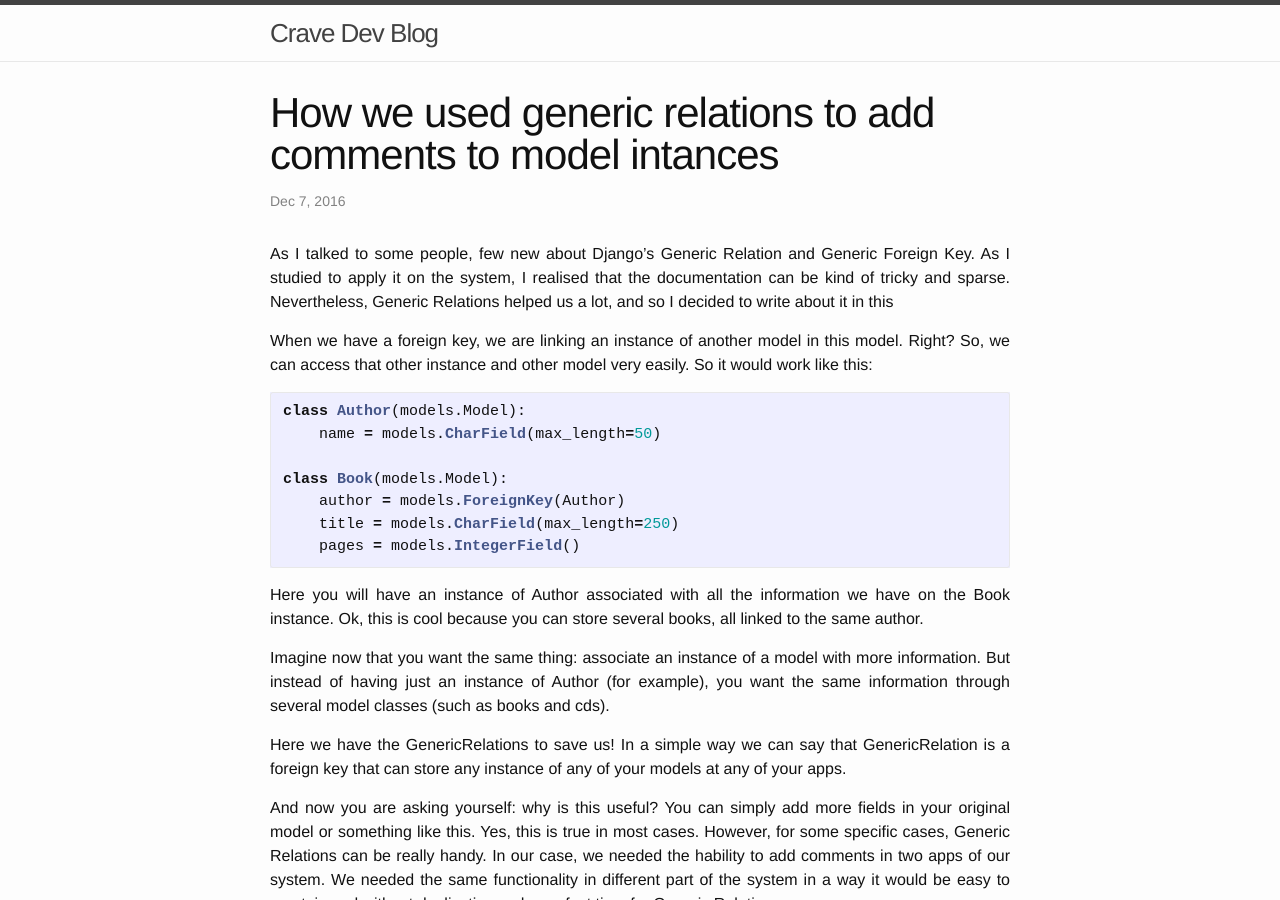
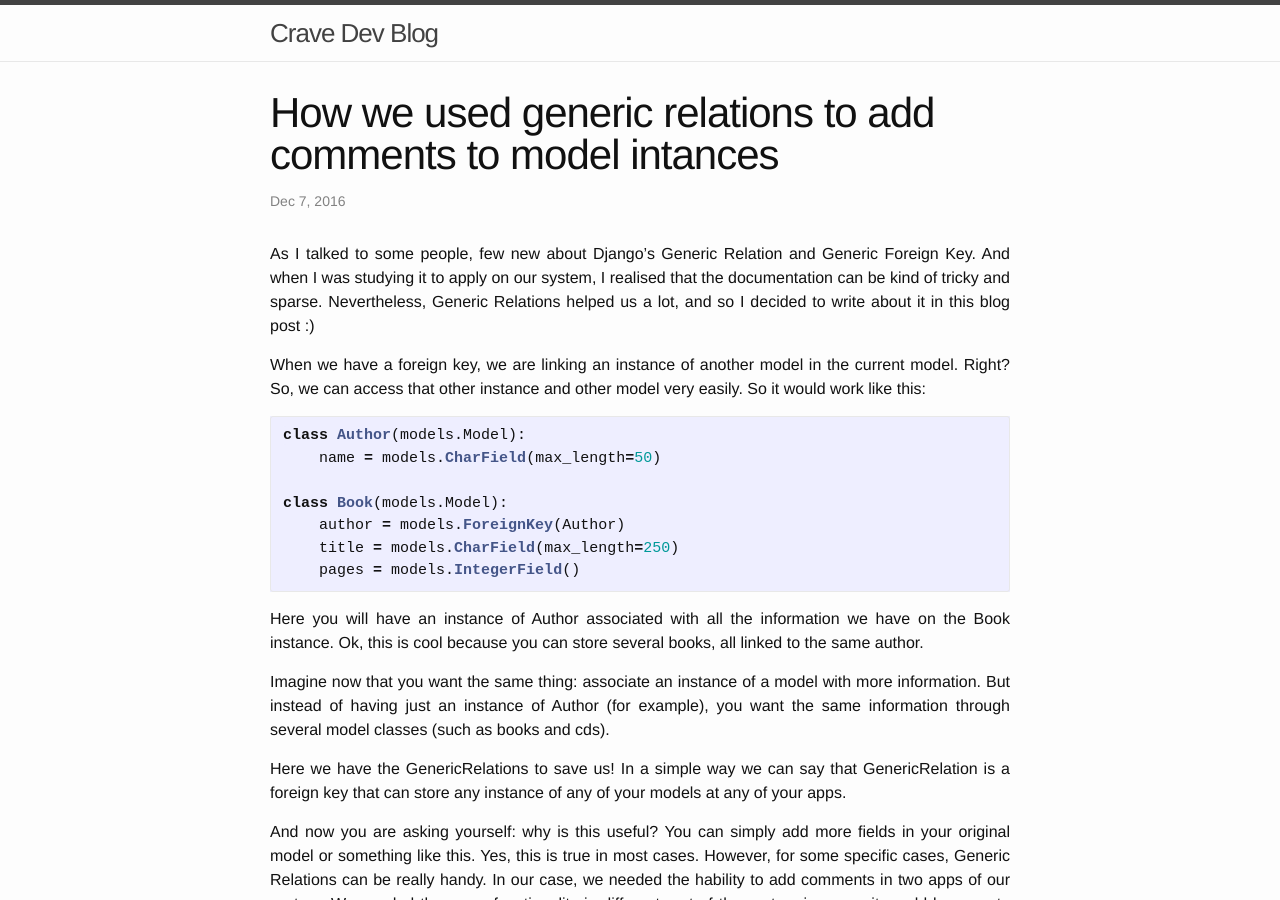
Before and after one commit to CraveFood/crave-dev-blog, a Jekyll site: the page built from _posts/2016-12-06-generic-relations.md, in a window 1280 px wide and 900 px high. Built offline with Jekyll 4.4.1, drawn with Linux system fonts in a browser that asks for light colours; comment, search, counter and statistics services are not loaded; some of the changed text lies outside the part shown.

Commit message:
Small changes

````diff
--- a/_posts/2016-12-06-generic-relations.md
+++ b/_posts/2016-12-06-generic-relations.md
@@ -7,9 +7,9 @@ categories: python django models
 
 ---
 
-As I talked to some people, few new about Django's Generic Relation and Generic Foreign Key. As I studied to apply it on the system, I realised that the documentation can be kind of tricky and sparse. Nevertheless, Generic Relations helped us a lot, and so I decided to write about it in this
+As I talked to some people, few new about Django's Generic Relation and Generic Foreign Key. And when I was studying it to apply on our system, I realised that the documentation can be kind of tricky and sparse. Nevertheless, Generic Relations helped us a lot, and so I decided to write about it in this blog post :)
 
-When we have a foreign key, we are linking an instance of another model in this model. Right? So, we can access that other instance and other model very easily. So it would work like this:
+When we have a foreign key, we are linking an instance of another model in the current model. Right? So, we can access that other instance and other model very easily. So it would work like this:
 
 ```python
 class Author(models.Model):
@@ -68,7 +68,7 @@ To create a new comment in a specific book all you need to do is:
  from .models import Book, Comment
 
  book = Book.objects.first()
- text = 'The message Goes Here'
+ text = 'The message goes here'
 
  new_comment = Comment(text=text,
                        content_object=book)
@@ -82,7 +82,7 @@ Or this:
  from .models import Book, Comment
 
  book = Book.objects.first()
- text = 'The message Goes Here'
+ text = 'The message goes here'
  content_type = ContentType.objects.get(app_label='MyShell', model='Books')
 
  new_comment = Comment(text=text,
````
Also changed, not shown: other parts of _posts/2016-12-06-generic-relations.md (+1 -1 lines).
